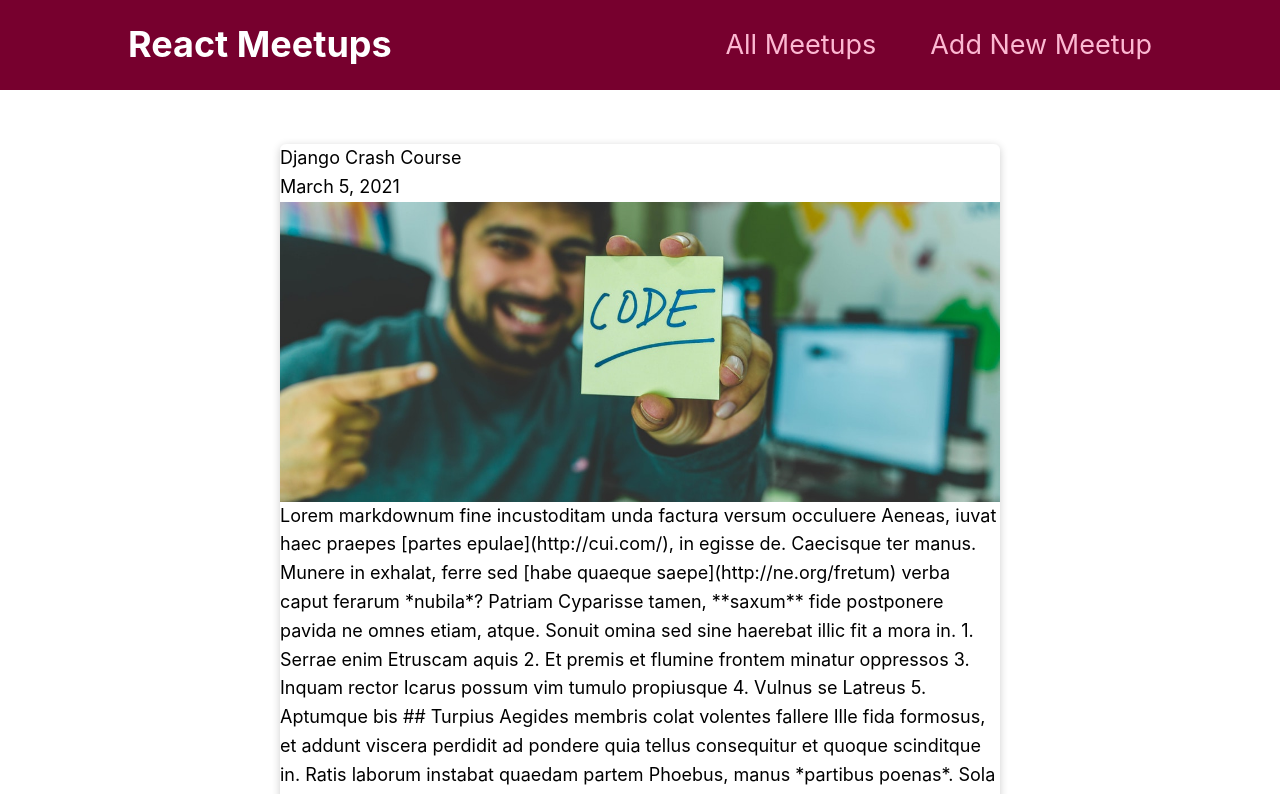
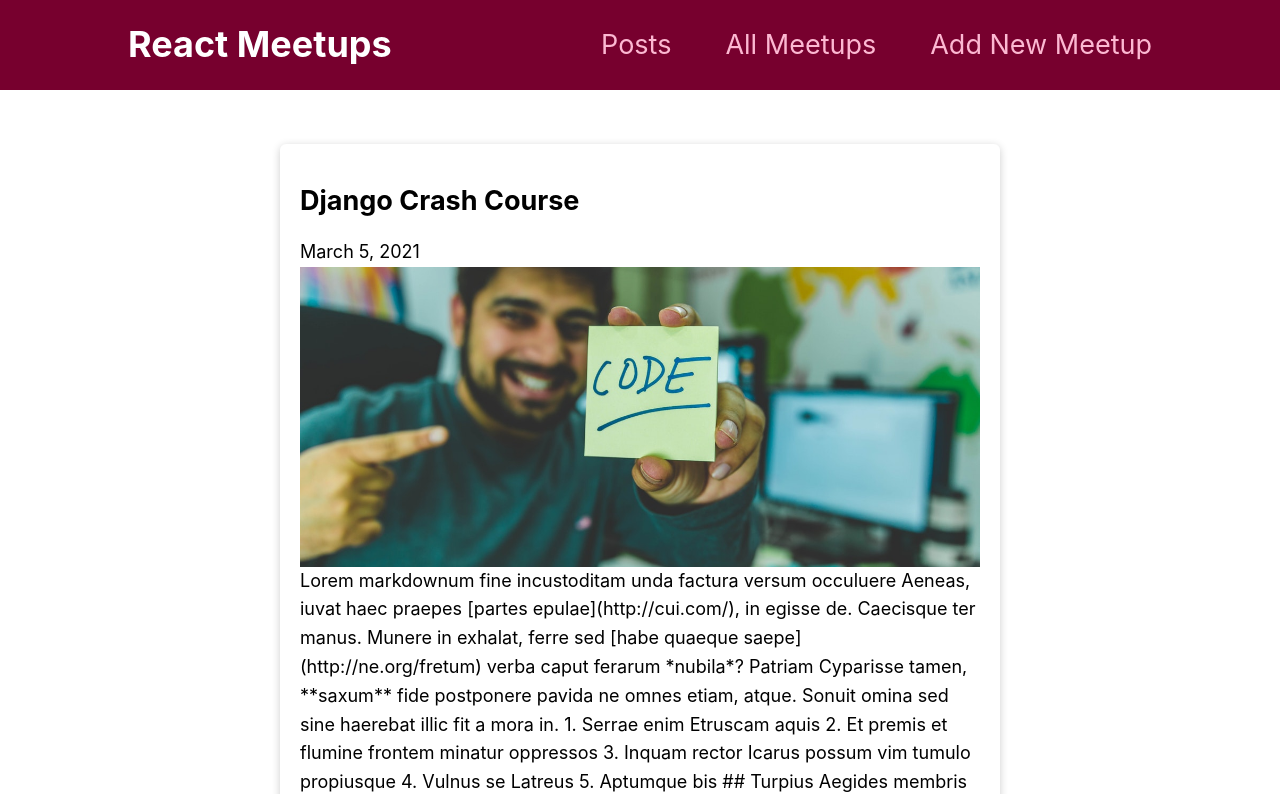
Before and after one commit to wowxoxo/react-practice_20-nextjs-meetups, a Next.js app: page /posts/django-crash-course in a window 1280 px wide. Shown: the top 794 px of the page. Built offline with nearby package versions, Linux system fonts and the light colour scheme.

Commit message:
chore: add some styles & markup

```diff
--- a/components/layout/MainNavigation.js
+++ b/components/layout/MainNavigation.js
@@ -1,19 +1,21 @@
-import Link from 'next/link'
+import Link from "next/link";
 
-import classes from './MainNavigation.module.css';
+import classes from "./MainNavigation.module.css";
 
 function MainNavigation() {
-
   return (
     <header className={classes.header}>
       <div className={classes.logo}>React Meetups</div>
       <nav>
         <ul>
           <li>
-            <Link href='/'>All Meetups</Link>
+            <Link href="/posts">Posts</Link>
           </li>
           <li>
-            <Link href='/create'>Add New Meetup</Link>
+            <Link href="/">All Meetups</Link>
+          </li>
+          <li>
+            <Link href="/create">Add New Meetup</Link>
           </li>
         </ul>
       </nav>
--- a/components/ui/Card.js
+++ b/components/ui/Card.js
@@ -1,7 +1,9 @@
-import classes from './Card.module.css';
+import classes from "./Card.module.css";
 
 function Card(props) {
-  return <div className={classes.card}>{props.children}</div>;
+  return (
+    <div className={`${classes.card} ${props.className}`}>{props.children}</div>
+  );
 }
 
 export default Card;
--- a/pages/posts/[postId].js
+++ b/pages/posts/[postId].js
@@ -3,6 +3,7 @@ import Image from "next/image";
 import { Fragment } from "react";
 import Card from "../../components/ui/Card";
 import { getAllPostIds, getPostData } from "../../lib/postsService";
+import utilStyles from "../../styles/utils.module.css";
 
 export default function PostDetailPage({ postData }) {
   console.log("postData", postData);
@@ -16,10 +17,9 @@ export default function PostDetailPage({ postData }) {
         <title>{postData.title}</title>
         <meta name="description" content={postData.excerpt} />
       </Head>
-      <Card>
-        {postData.title}
-        <br />
-        {postData.date}
+      <Card className={`${utilStyles.padding20px}`}>
+        <h1 className={`${utilStyles.headingLg}`}>{postData.title}</h1>
+        <date>{postData.date}</date>
         <br />
         <div style={{ position: "relative", height: "300px" }}>
           <Image
--- a/styles/utils.module.css
+++ b/styles/utils.module.css
@@ -37,6 +37,10 @@
   padding-top: 1px;
 }
 
+.padding20px {
+  padding: 20px
+}
+
 .list {
   list-style: none;
   padding: 0;
```
